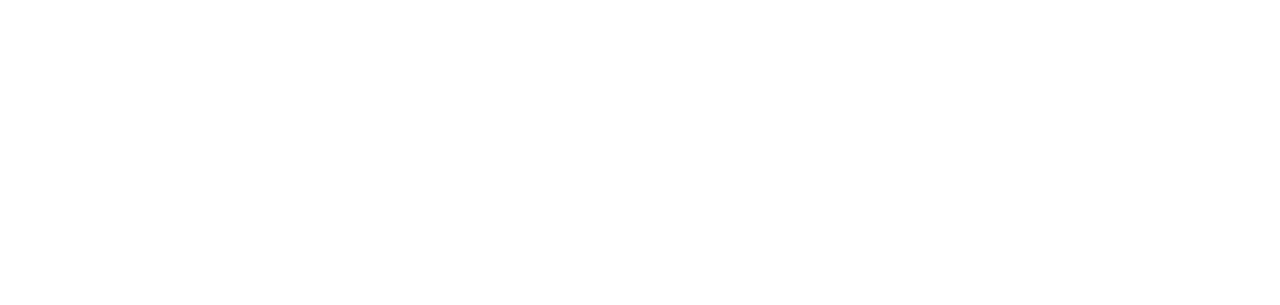
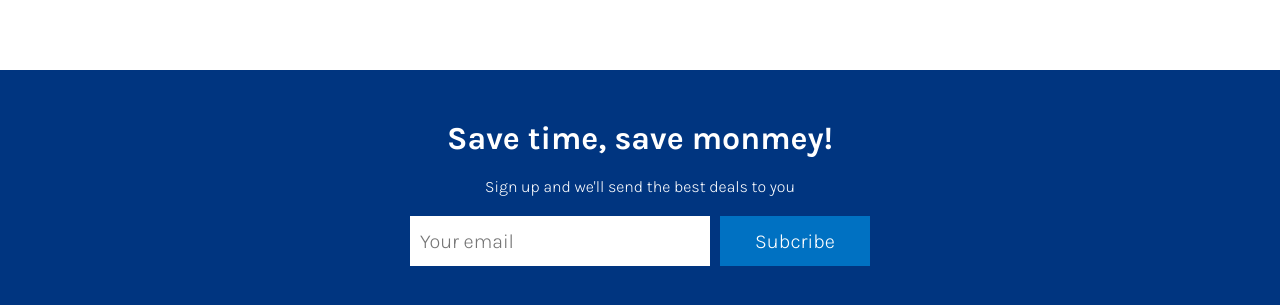
Before and after one commit to 2mnguyen1/HotelBookingApp, a React (Create React App) app in the folder client/: page / in a window 1280 px wide. Shown: the part 1325-1630 px from the top of the page. Before the commit the page ends 1315 px from the top, so only its background shows below. Built offline with nearby package versions, Linux system fonts and the light colour scheme.

Commit message:
adding maillist component

```diff
--- a/client/src/App.css
+++ b/client/src/App.css
@@ -1,5 +1,6 @@
 @import url("https://fonts.googleapis.com/css2?family=Karla:ital,wght@0,300;0,400;0,500;0,600;0,700;0,800;1,700&display=swap");
 * {
     margin: 0;
+    box-sizing: border-box;
     font-family: 'Karla', sans-serif;
 }
--- /dev/null
+++ b/client/src/components/mailList/MailList.jsx
@@ -0,0 +1,14 @@
+import "./mailList.css";
+
+export default function MailList() {
+    return (
+        <div className="mail-list">
+            <h1 className="mail-title">Save time, save monmey!</h1>
+            <p className="mail-discription">Sign up and we'll send the best deals to you</p>
+            <div className="mail-input-container">
+                <input type="text" placeholder="Your email" />
+                <button>Subcribe</button>
+            </div>
+        </div>
+    );
+}
--- /dev/null
+++ b/client/src/components/mailList/mailList.css
@@ -0,0 +1,33 @@
+.mail-list{
+    width: 100%;
+    margin-top: 50px;
+    background-color: #003580;
+    color: white;
+    display: flex;
+    flex-direction: column;
+    align-items: center;
+    gap: 20px;
+    padding: 50px;
+}
+.mail-discription{
+    font-weight: 300;
+}
+.mail-input-container input {
+    width: 300px;
+    height: 50px;
+    padding: 10px;
+    border: none;
+    margin-right: 10px;
+    font-size: 20px;
+    font-weight: 200;
+}
+
+.mail-input-container button {
+    width: 150px;
+    height: 50px;
+    border: none;
+    font-size: 20px;
+    font-weight: 200;
+    color: white;
+    background-color: rgb(0, 113, 194);
+}
--- a/client/src/pages/home/Home.jsx
+++ b/client/src/pages/home/Home.jsx
@@ -4,6 +4,7 @@
 import Feature from "../../components/feature/Feature";
 import PropertyList from "../../components/propertyList/PropertyList";
 import FeaturedProperty from "../../components/featuredProperty/FeaturedProperty";
+import MailList from "../../components/mailList/MailList";
 
 export default function Home() {
     return (
@@ -16,6 +17,7 @@
                 <PropertyList />
                 <h1 className="home-title">Homes guests love</h1>
                 <FeaturedProperty />
+                <MailList />
             </div>
         </div>
     );
```
